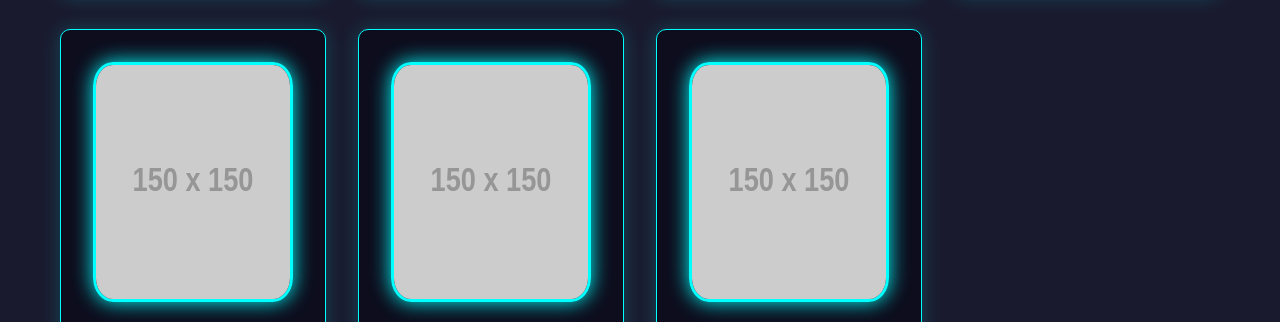
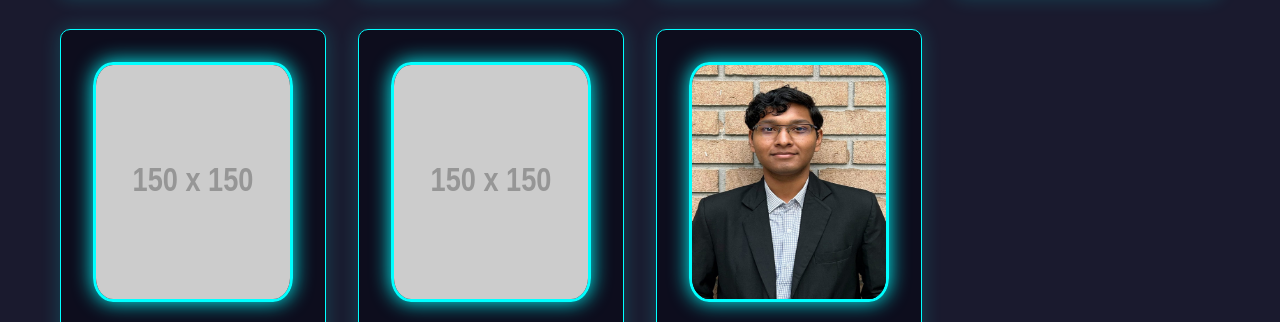
Before and after one commit to RADXIshan/XPLORE-LANDING-PAGE, a plain HTML site: page index.html in a window 1280 px wide. Shown: the part 3447-3769 px from the top of the page. Drawn offline with Linux system fonts and the light colour scheme; placeholder pictures from the web are drawn by us.

Commit message:
New Member Photo

```diff
--- a/index.html
+++ b/index.html
@@ -133,7 +133,7 @@
                     </div>
                 </div>
                 <div class="team-member">
-                    <img src="https://via.placeholder.com/150" alt="Team Lead">
+                    <img src="./images/ansumaan.jpg" alt="Team Lead">
                     <h3>Ansumaan Pattnaik</h3>
                     <p class="role">Treasurer</p>
                     <div class="social-links">
```
Also changed, not shown: images/ansumaan.jpg (added).
